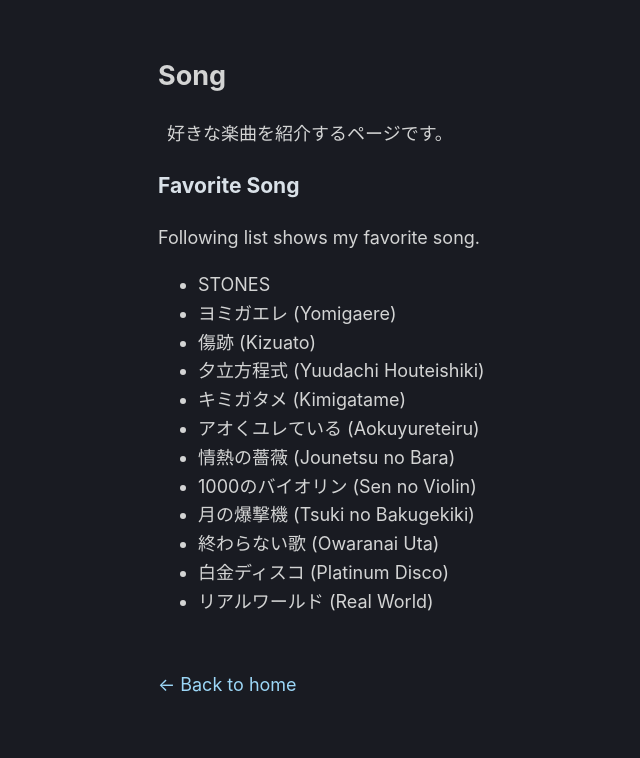
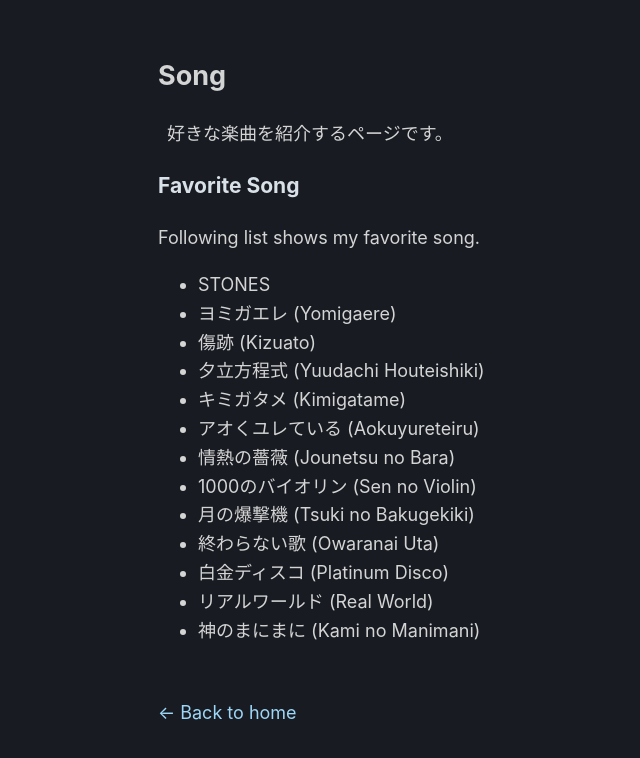
Before and after one commit to kira924age/kira924age.com, a Next.js app: page /song in a window 1280 px wide. Shown: the top 758 px of the page, without its empty margins (122-762 px from the left). Built offline with nearby package versions, Linux system fonts and the light colour scheme.

Commit message:
feat: 🎸 update song.tsx
add Kami no Manimani in song.tsx

```diff
--- a/src/pages/song.tsx
+++ b/src/pages/song.tsx
@@ -25,6 +25,7 @@ const Song: React.FC = () => {
         <li>終わらない歌 (Owaranai Uta)</li>
         <li>白金ディスコ (Platinum Disco)</li>
         <li>リアルワールド (Real World)</li>
+        <li>神のまにまに (Kami no Manimani)</li>
       </ul>
     </Layout>
   );
```
